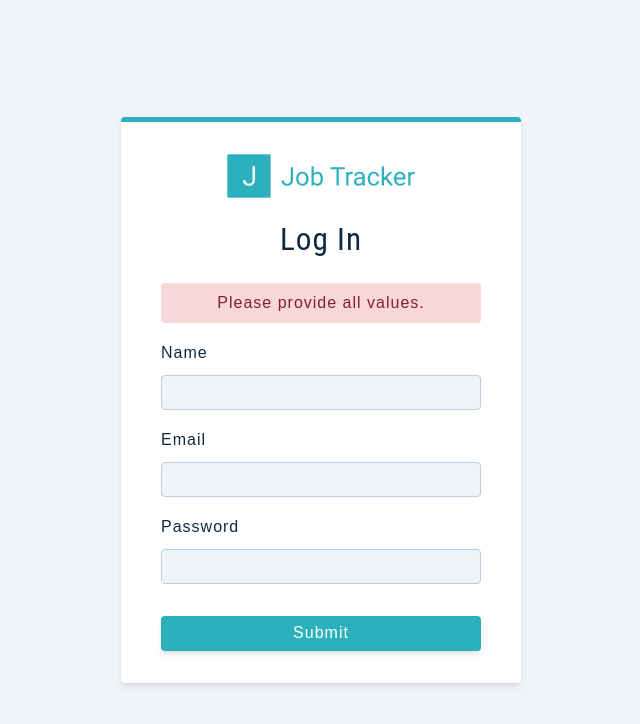
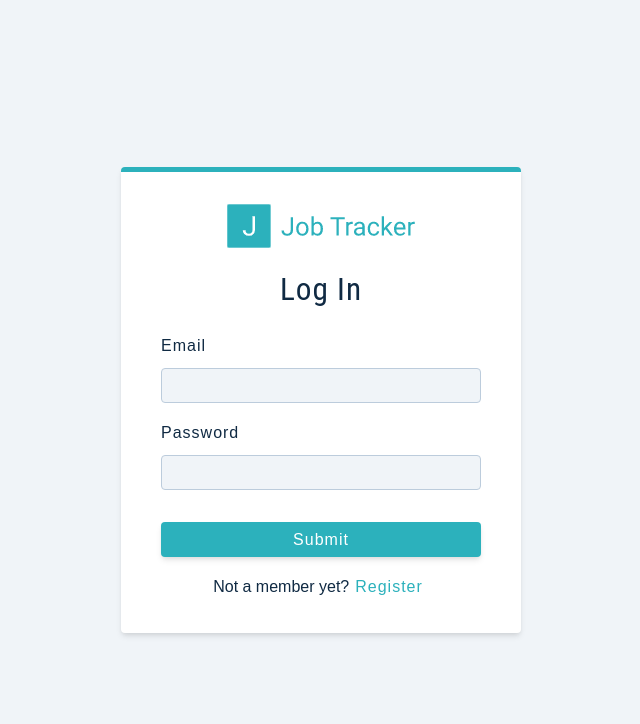
Before and after one commit to DragonSenses/job-tracker, a React (Create React App) app in the folder client/: page /register in a window 1280 px wide. Shown: the top 724 px of the page, without its empty margins (319-959 px from the left). Built offline with nearby package versions, Linux system fonts and the light colour scheme.

Commit message:
Update Register with toggle interaction
Use the member state to toggle between a Register or Log-In form

```diff
--- a/client/src/pages/Register.js
+++ b/client/src/pages/Register.js
@@ -7,7 +7,7 @@ const initialState = {
   email: '',
   password: '',
   isMember: true,
-  showAlert: true,
+  showAlert: false,
 }
 
 export default function Register() {
@@ -22,19 +22,25 @@ export default function Register() {
     console.log(e.target);
   }
 
+  const toggleMember = () => [
+    setValues({ ...values, isMember: !values.isMember })
+  ]
+
   return (
     <Wrapper className='full-page'>
       <form className='form' onSubmit={onSubmit} action="">
         <Logo />
-        <h3>Log In</h3>
-        { values.showAlert && <Alert />}
+        <h3>{values.isMember ? "Log In" : "Register"}</h3>
+        {values.showAlert && <Alert />}
 
+        { !values.isMember && (
           <FormRow
             type="text"
             name="name"
             value={values.name}
             handleChange={handleChange}
           />
+        )}
 
         <FormRow
           type="email"
@@ -51,6 +57,17 @@ export default function Register() {
         />
 
         <button type="submit" className="btn btn-block">submit</button>
+
+        <p>
+          {values.isMember ? "Not a member yet?" : "Already a member?"}
+          <button
+            type='button'
+            onClick={toggleMember}
+            className="member-btn">
+            { values.isMember ? 'Register' : 'Log In' }
+          </button>
+        </p>
+
       </form>
     </Wrapper>
   )
```
Also changed, not shown: 1 other file (tests, documents, lock files or other folders). Lines whose indentation alone changed are shown as unchanged.
